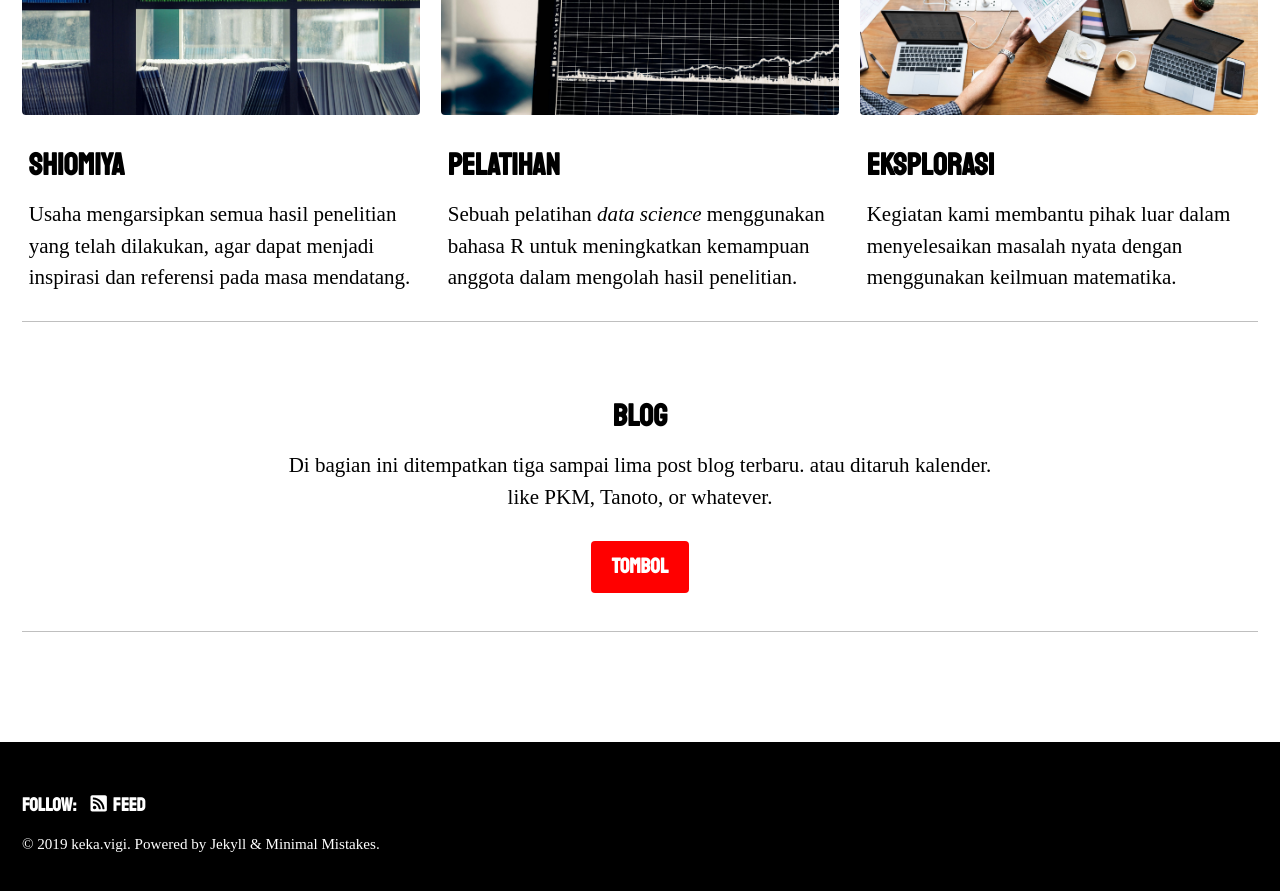
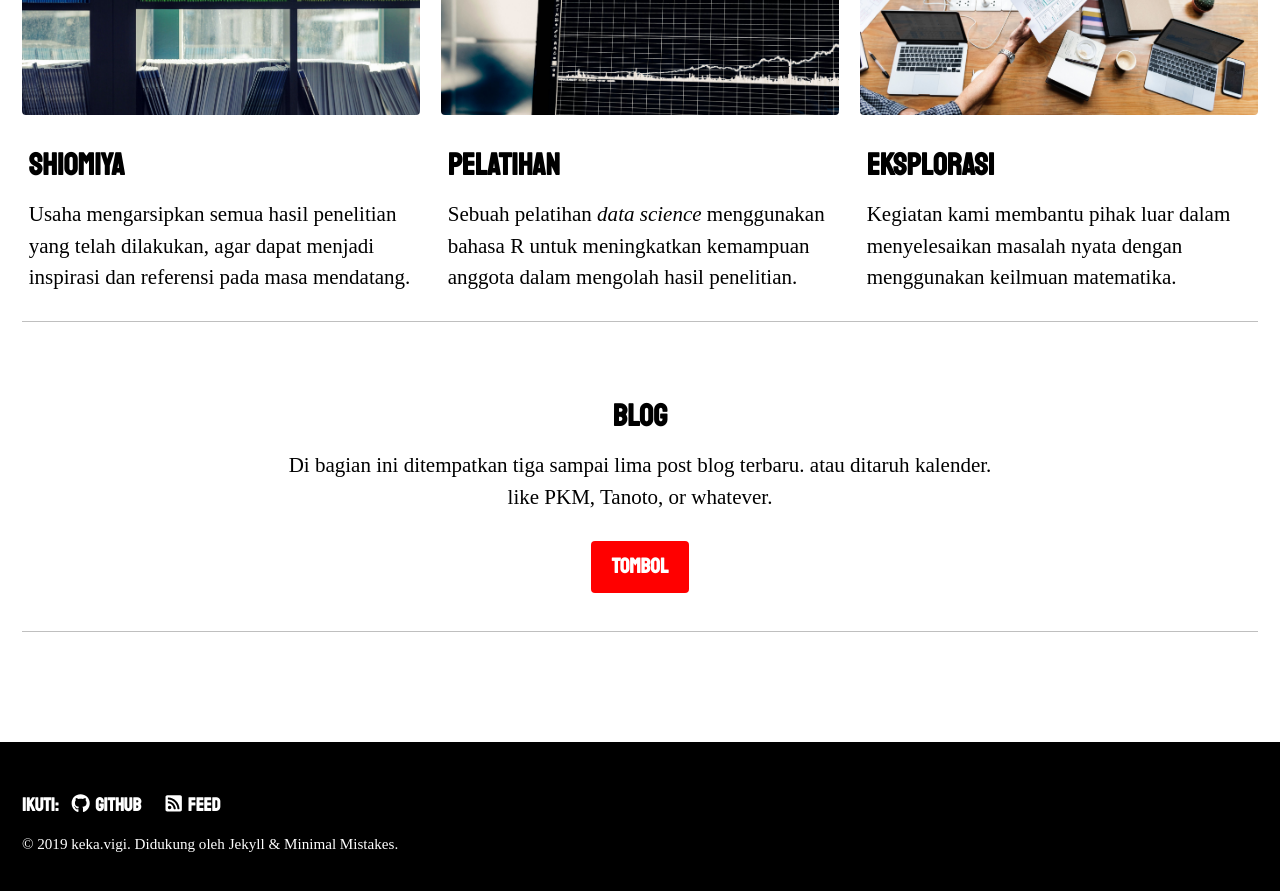
Before and after one commit to kekavigi/web-teliti, a Jekyll site: the page built from index.html, in a window 1280 px wide and 900 px high, scrolled down 731 px. Shown: the top 891 px of the window. Built offline with Jekyll 4.4.1, drawn with Linux system fonts in a browser that asks for light colours; cached includes are drawn as plain includes; some web fonts are replaced; the list of posts is cut into pages by our own code.

Commit message:
kelupaan X(

```diff
--- a/_config.yml
+++ b/_config.yml
@@ -15,7 +15,7 @@
 minimal_mistakes_skin    : "contrast" # "air", "aqua", "contrast", "dark", "dirt", "neon", "mint", "plum", "sunrise"
 
 # Site Settings
-locale                   : "en-US"
+locale                   : "id-ID"
 title                    : "Penelitian"
 title_separator          : "-"
 name                     : "keka.vigi"
@@ -24,7 +24,7 @@ url                      : # the base hostname & protocol for your site e.g. "ht
 baseurl                  : # the subpath of your site, e.g. "/blog"
 repository               : "kekavigi/web-teliti" # GitHub username/repo-name e.g. "mmistakes/minimal-mistakes"
 teaser                   : # path of fallback teaser image, e.g. "/assets/images/500x300.png"
-logo                     : # path of logo image to display in the masthead, e.g. "/assets/images/88x88.png"
+logo                     : "/assets/img/favicon.png"
 masthead_title           : # overrides the website title displayed in the masthead, use " " for no title
 # breadcrumbs            : false # true, false (default)
 words_per_minute         : 200
@@ -34,8 +34,7 @@ comments:
     shortname            : # https://help.disqus.com/customer/portal/articles/466208-what-s-a-shortname-
   discourse:
     server               : # https://meta.discourse.org/t/embedding-discourse-comments-via-javascript/31963 , e.g.: meta.discourse.org
-  facebook:
-    # https://developers.facebook.com/docs/plugins/comments
+  facebook               : # https://developers.facebook.com/docs/plugins/comments
     appid                :
     num_posts            : # 5 (default)
     colorscheme          : # "light" (default), "dark"
@@ -125,8 +124,8 @@ author:
       icon: "fab fa-fw fa-facebook-square"
       # url: "https://facebook.com/"
     - label: "GitHub"
-      icon: "fab fa-fw fa-github"
-      # url: "https://github.com/"
+      icon : "fab fa-fw fa-github"
+      url  : "https://github.com/kekavigi"
     - label: "Instagram"
       icon: "fab fa-fw fa-instagram"
       # url: "https://instagram.com/"
@@ -141,8 +140,8 @@ footer:
       icon: "fab fa-fw fa-facebook-square"
       # url:
     - label: "GitHub"
-      icon: "fab fa-fw fa-github"
-      # url:
+      icon : "fab fa-fw fa-github"
+      url  : "https://github.com/kekavigi/web-teliti"
     - label: "GitLab"
       icon: "fab fa-fw fa-gitlab"
       # url:
```
Also changed, not shown: assets/img/favicon.png (added), 8 other files.
